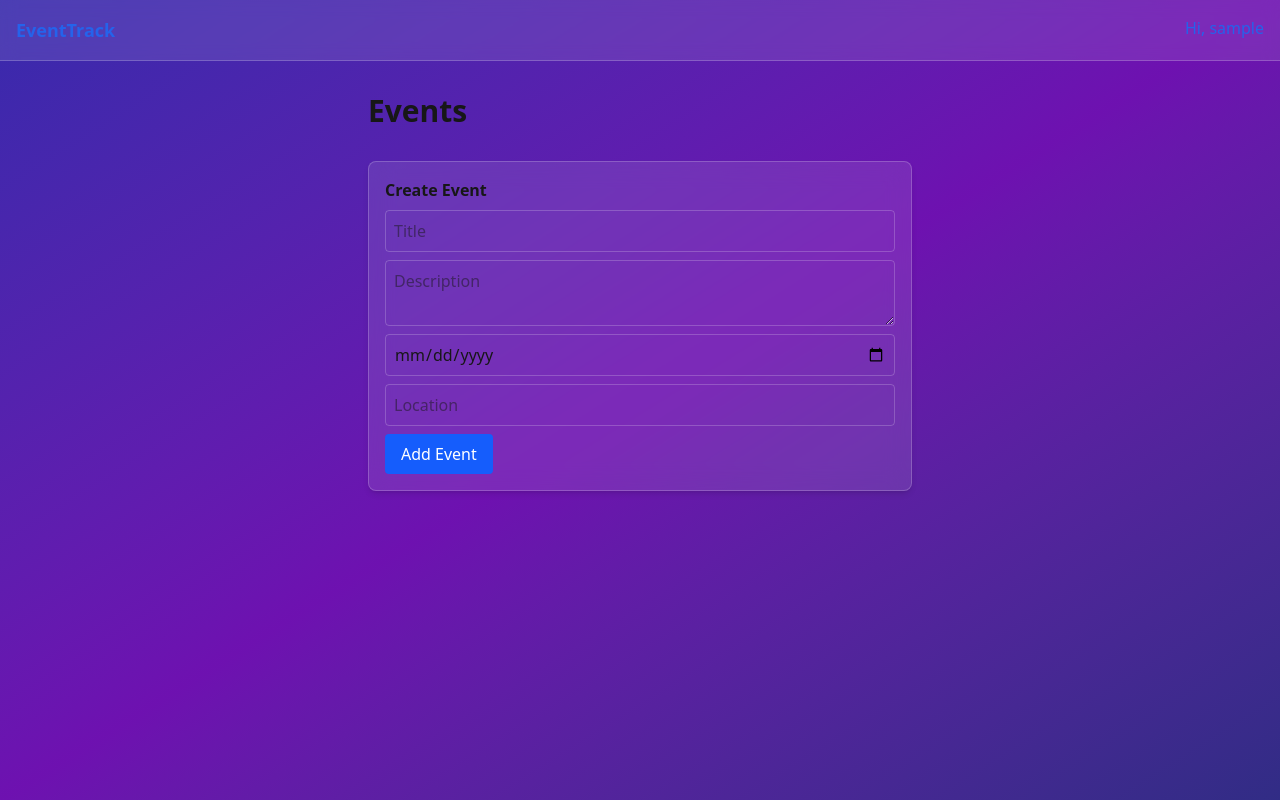
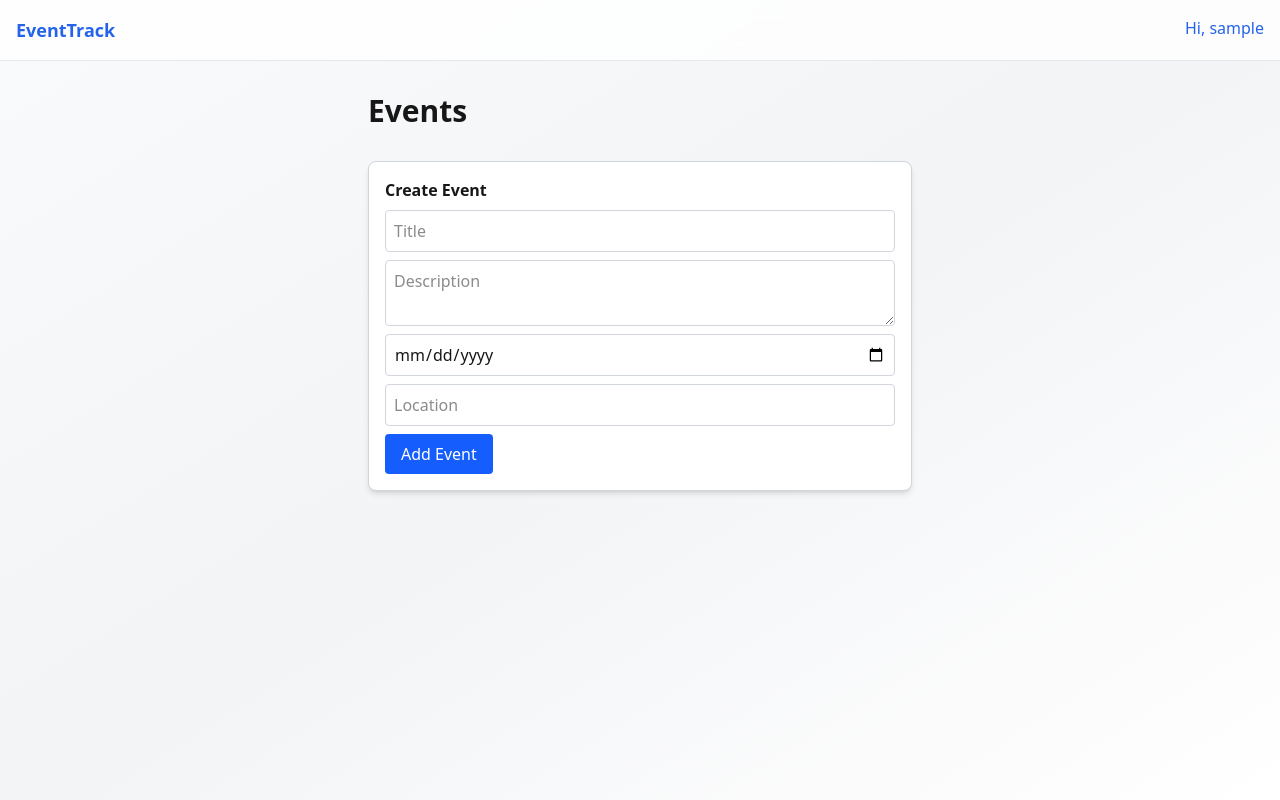
Before and after one commit to AhmetEnesKCC/event-track, a Next.js app: page / in a window 1280 px wide. Built offline with nearby package versions, Linux system fonts and the light colour scheme; sample sign-in values are in the browser's storage.

Commit message:
Update UI styles to modern light theme

```diff
--- a/src/app/components/CommentList.tsx
+++ b/src/app/components/CommentList.tsx
@@ -30,7 +30,7 @@ export default function CommentList({ event, onUpdate }: Props) {
         {event.comments.map((c, i) => (
           <li
             key={i}
-            className="border border-white/20 p-2 rounded bg-white/10 backdrop-blur"
+            className="border border-gray-300 p-2 rounded bg-gray-50"
           >
             <strong>{c.user}: </strong>
             {c.text}
@@ -39,7 +39,7 @@ export default function CommentList({ event, onUpdate }: Props) {
       </ul>
       <form onSubmit={addComment} className="flex gap-2">
         <input
-          className="border border-white/20 bg-transparent p-2 rounded flex-1 focus:outline-none focus:ring-2 focus:ring-blue-600"
+          className="border border-gray-300 bg-white p-2 rounded flex-1 focus:outline-none focus:ring-2 focus:ring-blue-600"
           placeholder="Add a comment"
           value={text}
           onChange={(e) => setText(e.target.value)}
--- a/src/app/components/EventCard.tsx
+++ b/src/app/components/EventCard.tsx
@@ -35,13 +35,13 @@ export default function EventCard({ event, onUpdate }: Props) {
   }
 
   return (
-    <li className="border border-white/20 rounded-lg bg-white/10 backdrop-blur-md p-4 shadow transition-transform hover:scale-105 animate-fade-in">
+    <li className="border border-gray-300 rounded-lg bg-white p-4 shadow transition-transform hover:scale-105 animate-fade-in">
       <h3 className="font-semibold text-lg">
         <Link href={`/events/${event.id}`} className="hover:underline">
           {event.title}
         </Link>
       </h3>
-      <p className="text-sm text-gray-200">
+      <p className="text-sm text-gray-600">
         {event.date} - {event.location}
       </p>
       <div className="flex gap-2 mt-2">
--- a/src/app/components/EventForm.tsx
+++ b/src/app/components/EventForm.tsx
@@ -36,7 +36,7 @@ export default function EventForm({ onCreate }: Props) {
   return (
     <form
       onSubmit={handleSubmit}
-      className="flex flex-col gap-2 border border-white/20 p-4 rounded-lg bg-white/10 backdrop-blur-md shadow-md animate-fade-in"
+      className="flex flex-col gap-2 border border-gray-300 p-4 rounded-lg bg-white shadow-md animate-fade-in"
     >
       <h2 className="font-semibold">Create Event</h2>
       <input
@@ -44,28 +44,28 @@ export default function EventForm({ onCreate }: Props) {
         value={form.title}
         onChange={handleChange}
         placeholder="Title"
-        className="border border-white/20 bg-transparent p-2 rounded focus:outline-none focus:ring-2 focus:ring-blue-600"
+        className="border border-gray-300 bg-white p-2 rounded focus:outline-none focus:ring-2 focus:ring-blue-600"
       />
       <textarea
         name="description"
         value={form.description}
         onChange={handleChange}
         placeholder="Description"
-        className="border border-white/20 bg-transparent p-2 rounded focus:outline-none focus:ring-2 focus:ring-blue-600"
+        className="border border-gray-300 bg-white p-2 rounded focus:outline-none focus:ring-2 focus:ring-blue-600"
       />
       <input
         name="date"
         type="date"
         value={form.date}
         onChange={handleChange}
-        className="border border-white/20 bg-transparent p-2 rounded focus:outline-none focus:ring-2 focus:ring-blue-600"
+        className="border border-gray-300 bg-white p-2 rounded focus:outline-none focus:ring-2 focus:ring-blue-600"
       />
       <input
         name="location"
         value={form.location}
         onChange={handleChange}
         placeholder="Location"
-        className="border border-white/20 bg-transparent p-2 rounded focus:outline-none focus:ring-2 focus:ring-blue-600"
+        className="border border-gray-300 bg-white p-2 rounded focus:outline-none focus:ring-2 focus:ring-blue-600"
       />
       <button
         type="submit"
--- a/src/app/components/NavBar.tsx
+++ b/src/app/components/NavBar.tsx
@@ -12,7 +12,7 @@ export default function NavBar() {
   }, [])
 
   return (
-    <nav className="backdrop-blur bg-white/10 text-white p-4 flex justify-between sticky top-0 z-10 border-b border-white/20">
+    <nav className="backdrop-blur bg-white/80 text-gray-900 p-4 flex justify-between sticky top-0 z-10 border-b border-gray-200">
       <Link href="/" className="font-semibold text-lg transition hover:text-blue-300">EventTrack</Link>
       <Link href="/profile" className="transition hover:text-blue-300">{name ? `Hi, ${name}` : 'Profile'}</Link>
     </nav>
--- a/src/app/layout.tsx
+++ b/src/app/layout.tsx
@@ -26,7 +26,7 @@ export default function RootLayout({
   return (
     <html lang="en">
       <body
-        className={`${geistSans.variable} ${geistMono.variable} antialiased bg-gradient-to-br from-indigo-800 via-purple-800 to-indigo-900 text-white min-h-screen`}
+        className={`${geistSans.variable} ${geistMono.variable} antialiased bg-gradient-to-br from-gray-50 via-gray-100 to-white text-gray-800 min-h-screen`}
       >
         <NavBar />
         <main className="p-4">{children}</main>
--- a/src/app/login/page.tsx
+++ b/src/app/login/page.tsx
@@ -28,14 +28,14 @@ export default function Login() {
       <h1 className="text-3xl font-bold">Login</h1>
       <form
         onSubmit={handleSubmit}
-        className="flex flex-col gap-4 w-full bg-white/10 backdrop-blur p-6 rounded-lg shadow-md"
+        className="flex flex-col gap-4 w-full bg-white p-6 rounded-lg shadow-md"
       >
         <input
           type="text"
           value={name}
           onChange={(e) => setName(e.target.value)}
           placeholder="Enter your name"
-          className="border border-white/20 bg-transparent p-2 rounded focus:outline-none focus:ring-2 focus:ring-blue-600"
+          className="border border-gray-300 bg-white p-2 rounded focus:outline-none focus:ring-2 focus:ring-blue-600"
         />
         <button
           type="submit"
--- a/src/app/profile/page.tsx
+++ b/src/app/profile/page.tsx
@@ -23,7 +23,7 @@ export default function Profile() {
       <h2 className="font-semibold">Joined Events</h2>
       <ul className="space-y-2">
         {events.map((ev) => (
-          <li key={ev.id} className="border border-white/20 p-2 rounded bg-white/10 backdrop-blur">
+          <li key={ev.id} className="border border-gray-300 p-2 rounded bg-white">
             <Link href={`/events/${ev.id}`} className="hover:underline">
               {ev.title}
             </Link>
```
